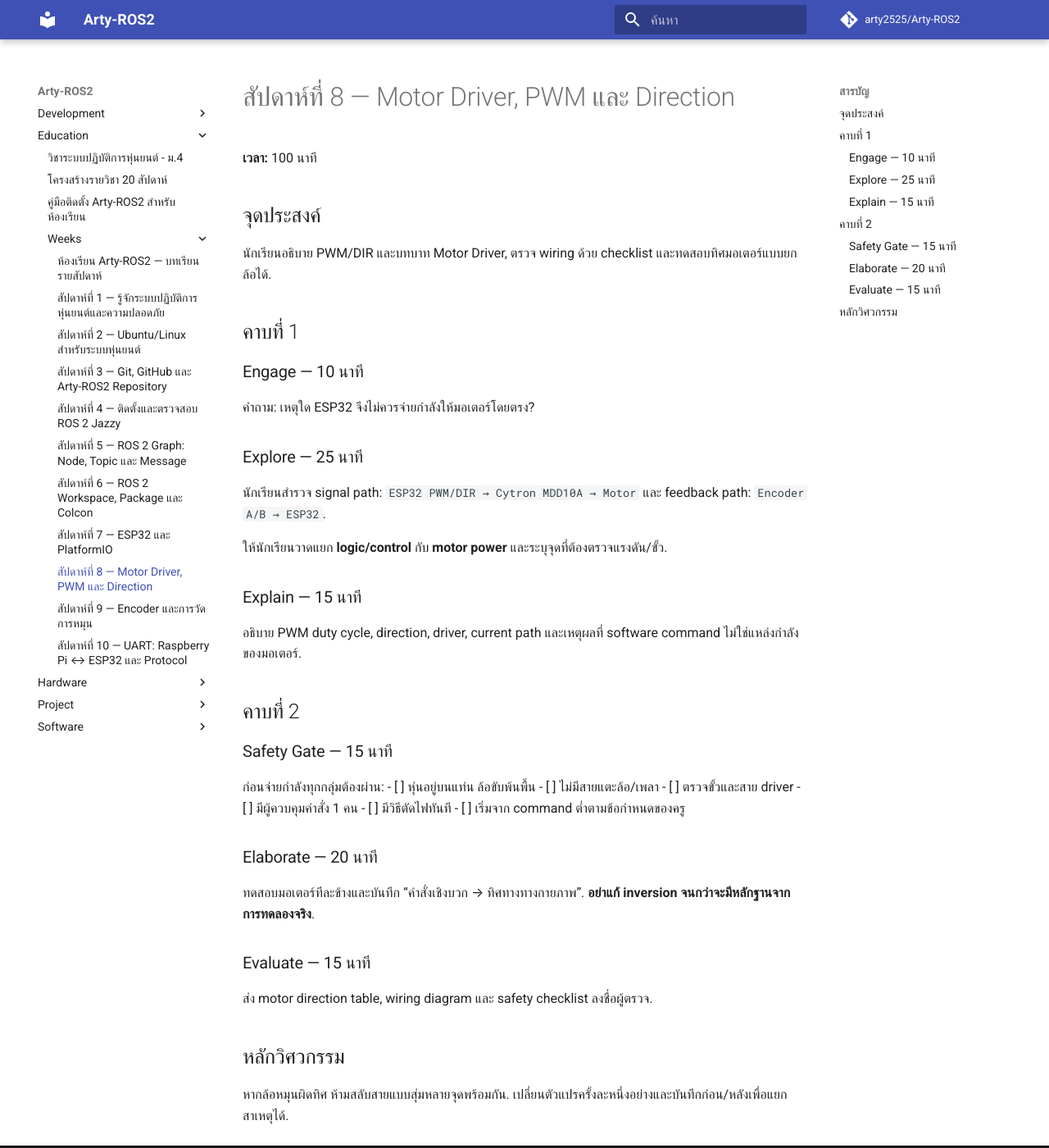
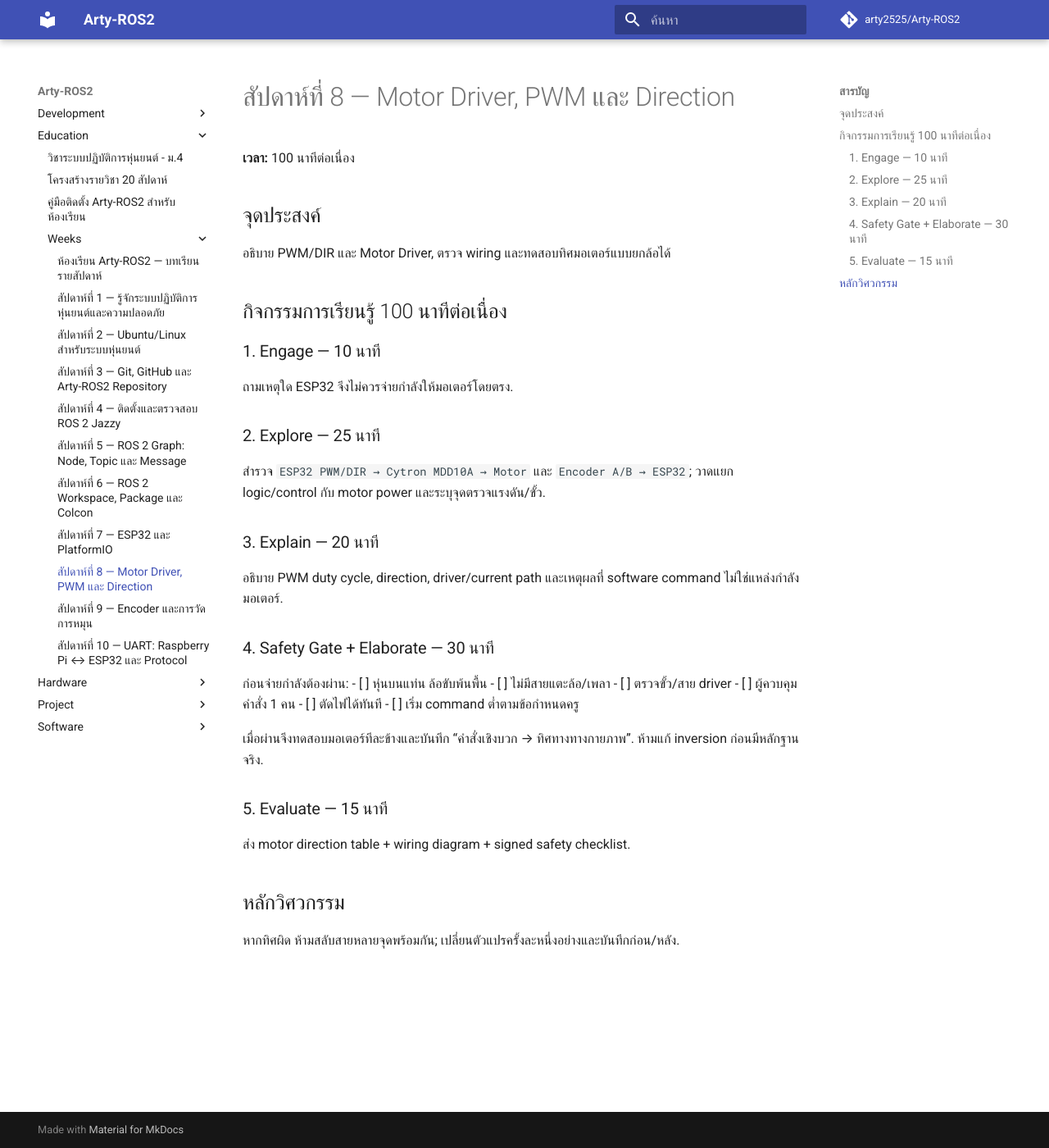
Before and after one commit to arty2525/Arty-ROS2, an MkDocs documentation site: the page built from docs/education/weeks/week-08.md, in a window 1280 px wide and 1400 px high. Shown: the whole window at 82% size. Built offline with MkDocs 1.6.1 and Material for MkDocs 9.7.7, drawn with Linux system fonts in a browser that asks for light colours; comment, search, counter and statistics services are not loaded.

Commit message:
Education: make Week 08 a continuous 100-minute lesson

```diff
--- a/docs/education/weeks/week-08.md
+++ b/docs/education/weeks/week-08.md
@@ -1,40 +1,33 @@
 # สัปดาห์ที่ 8 — Motor Driver, PWM และ Direction
 
-**เวลา:** 100 นาที
+**เวลา:** 100 นาทีต่อเนื่อง
 
 ## จุดประสงค์
-นักเรียนอธิบาย PWM/DIR และบทบาท Motor Driver, ตรวจ wiring ด้วย checklist และทดสอบทิศมอเตอร์แบบยกล้อได้.
+อธิบาย PWM/DIR และ Motor Driver, ตรวจ wiring และทดสอบทิศมอเตอร์แบบยกล้อได้
 
-## คาบที่ 1
-### Engage — 10 นาที
-คำถาม: เหตุใด ESP32 จึงไม่ควรจ่ายกำลังให้มอเตอร์โดยตรง?
+## กิจกรรมการเรียนรู้ 100 นาทีต่อเนื่อง
+### 1. Engage — 10 นาที
+ถามเหตุใด ESP32 จึงไม่ควรจ่ายกำลังให้มอเตอร์โดยตรง.
 
-### Explore — 25 นาที
-นักเรียนสำรวจ signal path:
-`ESP32 PWM/DIR → Cytron MDD10A → Motor`
-และ feedback path:
-`Encoder A/B → ESP32`.
+### 2. Explore — 25 นาที
+สำรวจ `ESP32 PWM/DIR → Cytron MDD10A → Motor` และ `Encoder A/B → ESP32`; วาดแยก logic/control กับ motor power และระบุจุดตรวจแรงดัน/ขั้ว.
 
-ให้นักเรียนวาดแยก **logic/control** กับ **motor power** และระบุจุดที่ต้องตรวจแรงดัน/ขั้ว.
+### 3. Explain — 20 นาที
+อธิบาย PWM duty cycle, direction, driver/current path และเหตุผลที่ software command ไม่ใช่แหล่งกำลังมอเตอร์.
 
-### Explain — 15 นาที
-อธิบาย PWM duty cycle, direction, driver, current path และเหตุผลที่ software command ไม่ใช่แหล่งกำลังของมอเตอร์.
+### 4. Safety Gate + Elaborate — 30 นาที
+ก่อนจ่ายกำลังต้องผ่าน:
+- [ ] หุ่นบนแท่น ล้อขับพ้นพื้น
+- [ ] ไม่มีสายแตะล้อ/เพลา
+- [ ] ตรวจขั้ว/สาย driver
+- [ ] ผู้ควบคุมคำสั่ง 1 คน
+- [ ] ตัดไฟได้ทันที
+- [ ] เริ่ม command ต่ำตามข้อกำหนดครู
 
-## คาบที่ 2
-### Safety Gate — 15 นาที
-ก่อนจ่ายกำลังทุกกลุ่มต้องผ่าน:
-- [ ] หุ่นอยู่บนแท่น ล้อขับพ้นพื้น
-- [ ] ไม่มีสายแตะล้อ/เพลา
-- [ ] ตรวจขั้วและสาย driver
-- [ ] มีผู้ควบคุมคำสั่ง 1 คน
-- [ ] มีวิธีตัดไฟทันที
-- [ ] เริ่มจาก command ต่ำตามข้อกำหนดของครู
+เมื่อผ่านจึงทดสอบมอเตอร์ทีละข้างและบันทึก “คำสั่งเชิงบวก → ทิศทางทางกายภาพ”. ห้ามแก้ inversion ก่อนมีหลักฐานจริง.
 
-### Elaborate — 20 นาที
-ทดสอบมอเตอร์ทีละข้างและบันทึก “คำสั่งเชิงบวก → ทิศทางทางกายภาพ”. **อย่าแก้ inversion จนกว่าจะมีหลักฐานจากการทดลองจริง**.
-
-### Evaluate — 15 นาที
-ส่ง motor direction table, wiring diagram และ safety checklist ลงชื่อผู้ตรวจ.
+### 5. Evaluate — 15 นาที
+ส่ง motor direction table + wiring diagram + signed safety checklist.
 
 ## หลักวิศวกรรม
-หากล้อหมุนผิดทิศ ห้ามสลับสายแบบสุ่มหลายจุดพร้อมกัน. เปลี่ยนตัวแปรครั้งละหนึ่งอย่างและบันทึกก่อน/หลังเพื่อแยกสาเหตุได้.
+หากทิศผิด ห้ามสลับสายหลายจุดพร้อมกัน; เปลี่ยนตัวแปรครั้งละหนึ่งอย่างและบันทึกก่อน/หลัง.
```
